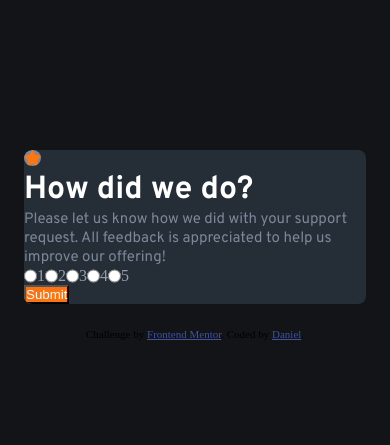
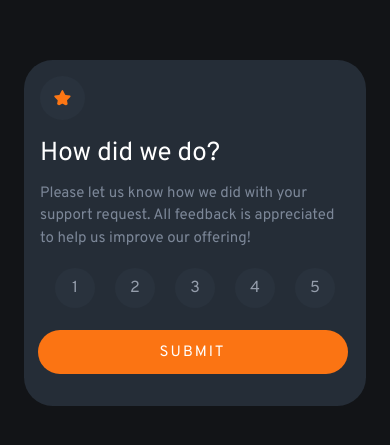
Before and after one commit to co22/interactive-rating-component-main, a plain HTML site: page index.html in a window 390 px wide. Shown: the part 189-634 px from the top of the page. Drawn offline with Linux system fonts and the light colour scheme.

Commit message:
Completed form/button functionality.

```diff
--- a/index.html
+++ b/index.html
@@ -23,37 +23,31 @@
           to help us improve our offering!</p>
 
         <div class="feedback-button-container">
-          <input type="radio" name="rating-feedback" value="1">
-          <label for="rating">1</label>
-          <input type="radio" name="rating-feedback" value="2">
-          <label for="rating">2</label>
-          <input type="radio" name="rating-feedback" value="3">
-          <label for="rating">3</label>
-          <input type="radio" name="rating-feedback" value="4">
-          <label for="rating">4</label>
-          <input type="radio" name="rating-feedback" value="5">
-          <label for="rating">5</label>
+          <label><input type="radio" name="rating-feedback" value="1">1</label>
+          <label><input type="radio" name="rating-feedback" value="2">2</label>
+          <label><input type="radio" name="rating-feedback" value="3">3</label>
+          <label><input type="radio" name="rating-feedback" value="4">4</label>
+          <label><input type="radio" name="rating-feedback" value="5">5</label>
         </div>
 
-        <button class="submit-button" type="button" value="submit">Submit</button>
+        <button class="submit-button" type="button" value="Submit">Submit</button>
       </form>
     </div>
-  </main>
-
     <!-- Rating state end -->
 
     <!-- Thank you state start -->
     <div class="thank-you-state-container container">
       <img src="./images/illustration-thank-you.svg" alt="image of a phone with a receipt coming out of the screen">
-    <p>You selected <!-- Add rating here --> out of 5</p>
+      <p class="rating-result">You selected <!-- Add rating here --> out of 5</p>
 
       <h1 class="header">Thank you!</h1>
 
-    <p>We appreciate you taking the time to give a rating. If you ever need more support,
+      <p class="thank-you-text">We appreciate you taking the time to give a rating. If you ever need more support,
         don’t hesitate to get in touch!</p>
     </div>
 
     <!-- Thank you state end -->
+  </main>
 
   <footer>
     <div class="attribution">
--- a/index.js
+++ b/index.js
@@ -9,8 +9,15 @@ window.onload = () => {
  */
 function setEventListeners() {
     const submitButton = document.querySelector(".submit-button");
+    const radioButtons = document.querySelectorAll("input");
+
     submitButton.addEventListener("click", hideRatingState);
     submitButton.addEventListener("click", displayThankYouState);
+    submitButton.addEventListener("click", setRating);
+
+    for (const button of radioButtons) {
+        button.addEventListener("click", changeActiveButtonColor);
+    }
 }
 
 /**
@@ -36,3 +43,43 @@ function displayThankYouState() {
     thankYouStateContainer.style.visibility = "visible";
     return false;
 }
+
+/**
+ * Change color of rating buttons after clicked.
+ * @param: NA
+ * @return: NA
+ */
+function changeActiveButtonColor() {
+    const radioLabels = document.getElementsByTagName("label");
+    const radioButtons = document.getElementsByTagName("input");
+
+    for (let i = 0; i < radioButtons.length; i++) {
+        if (radioButtons[i].checked) {
+            radioLabels[i].style.color = "var(--white)";
+            radioLabels[i].style.background = "var(--orange)";
+        }
+        else {
+            radioLabels[i].style.color = "var(--light-grey)";
+            radioLabels[i].style.background = "var(--modified-dark-blue)";
+        }
+    }
+}
+
+/**
+ * Change result text to show user-selected rating.
+ * @param: NA
+ * @return: NA
+ */
+function setRating() {
+    const radioButtons = document.getElementsByTagName("input");
+    const ratingResultText = document.querySelector(".rating-result");
+    let ratingResult = "";
+
+    for (const button of radioButtons) {
+        if (button.checked) {
+            ratingResult = "You selected " + button.value + " out of 5";
+        }
+    }
+    ratingResultText.innerHTML = ratingResult.toString();
+    return false;
+}
--- a/styles.css
+++ b/styles.css
@@ -15,11 +15,20 @@
     --dark-blue: hsl(213, 19%, 18%);
     --very-dark-blue: hsl(216, 12%, 8%);
 
+    --modified-dark-blue: hsl(213, 19%, 20%);
+
     /* Font variables */
     --overpass-font: 'Overpass', sans-serif;
 }
+h1 {
+    font-size: 1.625rem; /* 26px */
+    font-weight: 400;
+}
 p {
-    font-size: 15px;
+    font-size: 0.9375rem; /* 15px */
+}
+h1, p, label, button {
+    font-family: var(--overpass-font);
 }
 
 /* Background styling */
@@ -30,27 +39,43 @@ html, body {
 }
 
 /* Entire form styling */
-body {
+body, main {
     display: flex;
     flex-direction: column;
     justify-content: center;
     align-items: center;
+    width: 100%;
+    min-height: 100vh;
 }
-.container {
+.container, .rating-state-container, .thank-you-state-container {
     margin: 1.5rem;
     height: fit-content;
-    border-radius: 0.5rem;
+    border-radius: 1.8rem;
     overflow: hidden;
     background-color: var(--dark-blue);
+    padding: 2rem;
+    padding-bottom: 1.75rem;
+    max-width: 25.625rem; /* 410px */
 }
-
+.rating-feedback-form {
+    display: flex;
+    flex-direction: column;
+    gap: 0.6rem;
+}
+.rating-feedback-form p, .feedback-button-container, .submit-button {
+    align-self: center;
+}
 .container .icon, input {
-    background-color: var(--medium-grey);
+    background-color: var(--modified-dark-blue);
     border-radius: 50%;
-
 }
 
 /* Star icon styling */
+.container .icon {
+    border: 1px solid transparent;
+    border-width: 0.9rem;
+    margin-bottom: 1.75rem;
+}
 
 /* Text styling */
 .container h1, p {
@@ -59,32 +84,70 @@ body {
 /* Header styling */
 .container h1 {
     color: var(--white);
+    margin-bottom: 0.2rem;
 }
 /* Paragraph styling*/
 .container p {
     color: var(--medium-grey);
+    line-height: 1.5;
 }
 
 /* Feedback button styling */
 .feedback-button-container {
     display: flex;
     flex-direction: row;
+    justify-content: center;
+    gap: 1.25rem;
     z-index: 10;
+    margin-top: 1rem;
+    margin-bottom: 1rem;
+    width: 100%;
 }
 .container label {
+    display: flex;
+    justify-content: center;
+    align-items: center;
     color: var(--light-grey);
+    background-color: var(--modified-dark-blue);
+    border: 1px solid transparent;
+    border-width: 1.6rem;
+    border-radius: 50%;
+    text-align: center;
+    max-width: 1.5rem;
+    max-height: 1.5rem;
+}
+.container input {
+    display: none;
+}
+.container label:hover {
+    color: var(--white);
+    background-color: var(--light-grey);
+    cursor: pointer;
+}
+.container label:active {
+    color: var(--white);
+    background-color: var(--orange);
+
 }
 
 /* Submit button styling */
 .container button {
     background-color: var(--orange);
     color: var(--white);
+    font-size: 0.9375rem; /* 15px */
+    font-weight: 400;
+    text-transform: uppercase;
+    letter-spacing: 0.125rem;
+    width: 100%;
+    border: 1px solid transparent;
+    border-radius: 5rem;
+    padding: 0.7rem;
+    margin: 0.3rem 0.3rem 0.3rem 0;
 }
-
-
 
 /* Footer styling */
 footer {
+    display: none;
     width: 100%;
     margin-top: 0;
 }
@@ -95,9 +158,58 @@ footer {
     color: hsl(228, 45%, 44%);
 }
 
-/* TODO: UNHIDE THANK YOU STATE WHEN READY */
+/* Thank You State styling */
+.thank-you-state-container {
+    display: flex;
+    flex-direction: column;
+    justify-content: center;
+    align-items: center;
+    text-align: center;
+}
+.thank-you-state-container img {
+    max-width: 100%;
+    margin: 1rem;
+}
+.thank-you-state-container .rating-result {
+    color: var(--orange);
+    background-color: var(--modified-dark-blue);
+    border: 1px solid transparent;
+    border-radius: 1rem;
+    margin: 0.5rem 3.5rem 1.5rem 3.5rem;
+    padding: 0.3rem;
+}
+.thank-you-state-container .header {
+    margin: 0.5rem 0 0.5rem 0;
+}
+.thank-you-state-container .thank-you-text {
+    margin-bottom: 1.2rem;
+}
+
+/* Hide Thank You State */
 .thank-you-state-container {
     display: none;
     visibility: hidden;
     z-index: 11;
 }
+
+/* Mobile styling */
+@media only screen and (max-width: 768px) {
+    .container, .rating-state-container, .thank-you-state-container {
+        max-width: 400px;
+        padding: 1rem;
+    }
+    .feedback-button-container {
+        margin-top: 0.5rem;
+        margin-bottom: 0.5rem;
+        max-width: 100%;
+    }
+    .container .icon {
+        margin-bottom: 0.8rem;
+    }
+    .container label {
+        border-width: 1.3rem;
+    }
+    .container button {
+        margin-bottom: 1rem;
+    }
+}
```
Lines whose indentation alone changed are shown as unchanged.
